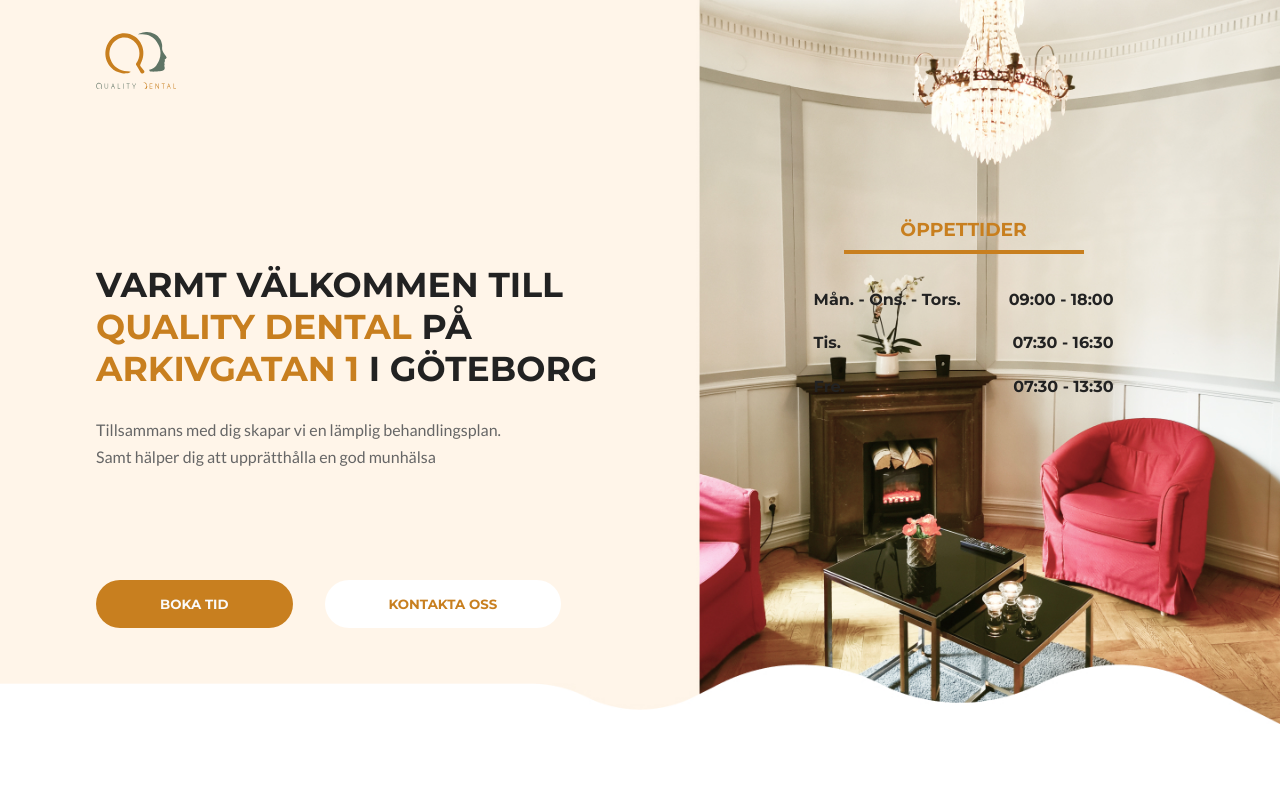
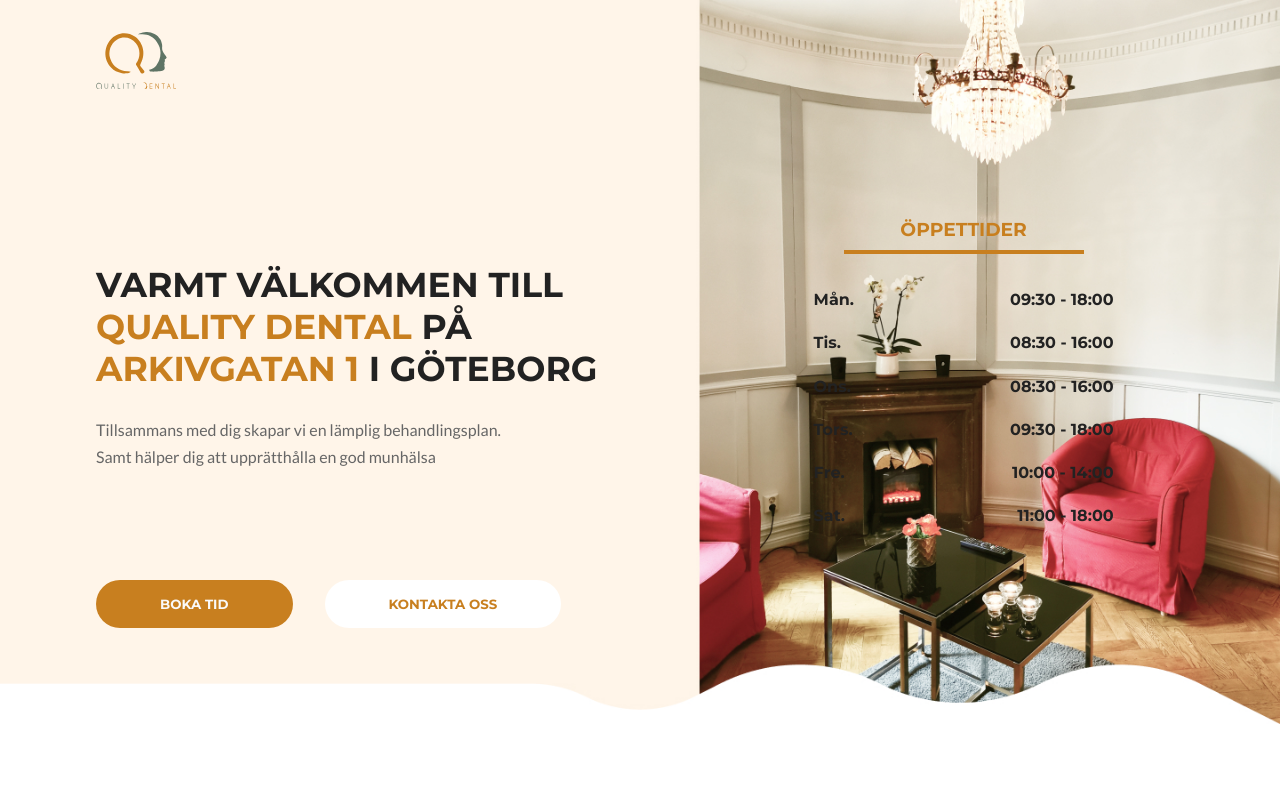
Before and after one commit to quality-dental/website, a Next.js app: page / in a window 1280 px wide. Shown: the top 800 px of the page. Built offline with nearby package versions, Linux system fonts and the light colour scheme.

Commit message:
feat: update opening time

```diff
--- a/pages/index.js
+++ b/pages/index.js
@@ -73,16 +73,28 @@
 
             <ul>
               <li>
-                <p className={styles.day}>mån. - ons. - tors.</p>
-                <p>09:00 - 18:00</p>
+                <p className={styles.day}>mån.</p>
+                <p>09:30 - 18:00</p>
               </li>
               <li>
                 <p className={styles.day}>tis.</p>
-                <p>07:30 - 16:30</p>
+                <p>08:30 - 16:00</p>
+              </li>
+              <li>
+                <p className={styles.day}>ons.</p>
+                <p>08:30 - 16:00</p>
+              </li>
+              <li>
+                <p className={styles.day}>tors.</p>
+                <p>09:30 - 18:00</p>
               </li>
               <li>
                 <p className={styles.day}>fre.</p>
-                <p>07:30 - 13:30</p>
+                <p>10:00 - 14:00</p>
+              </li>
+              <li>
+                <p className={styles.day}>sat.</p>
+                <p>11:00 - 18:00</p>
               </li>
             </ul>
           </div>
```
